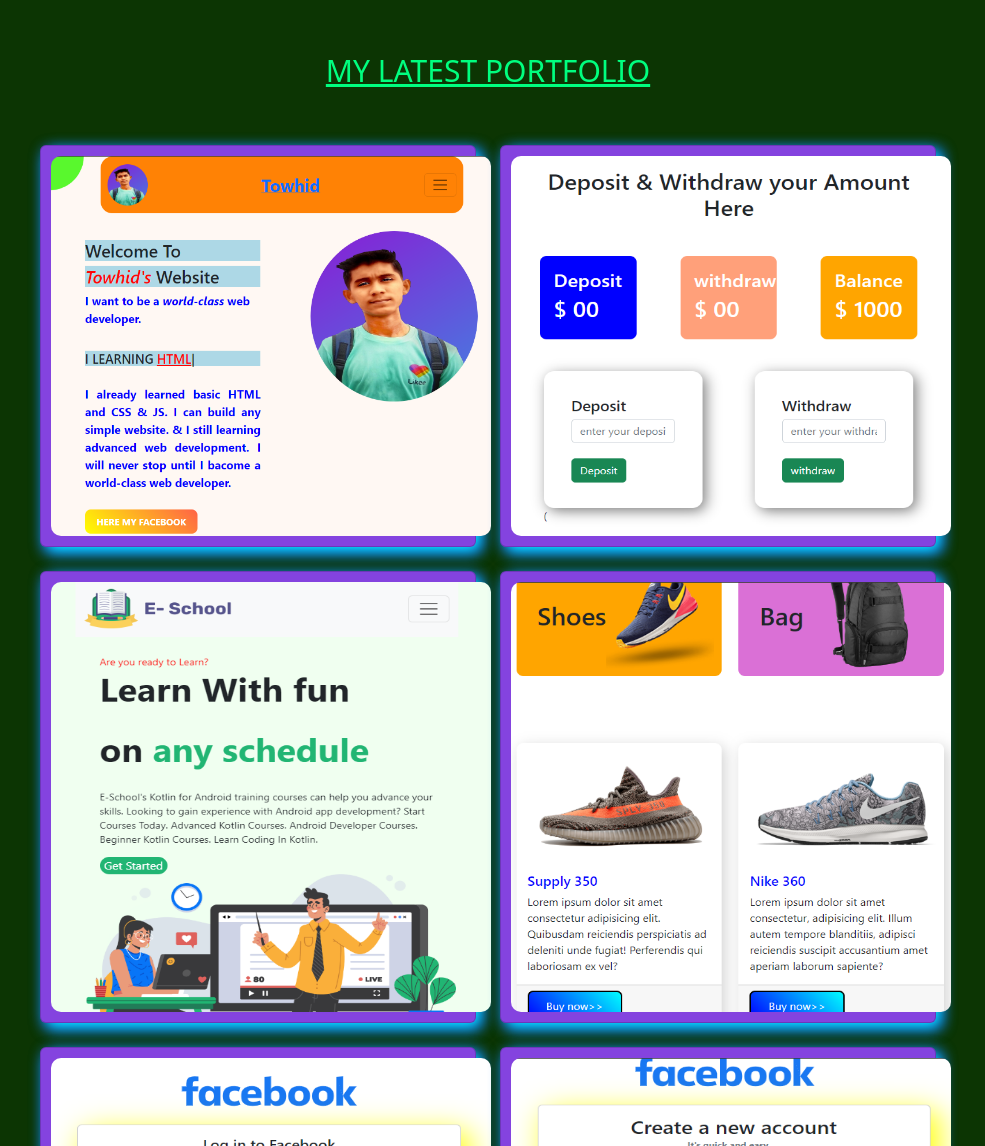
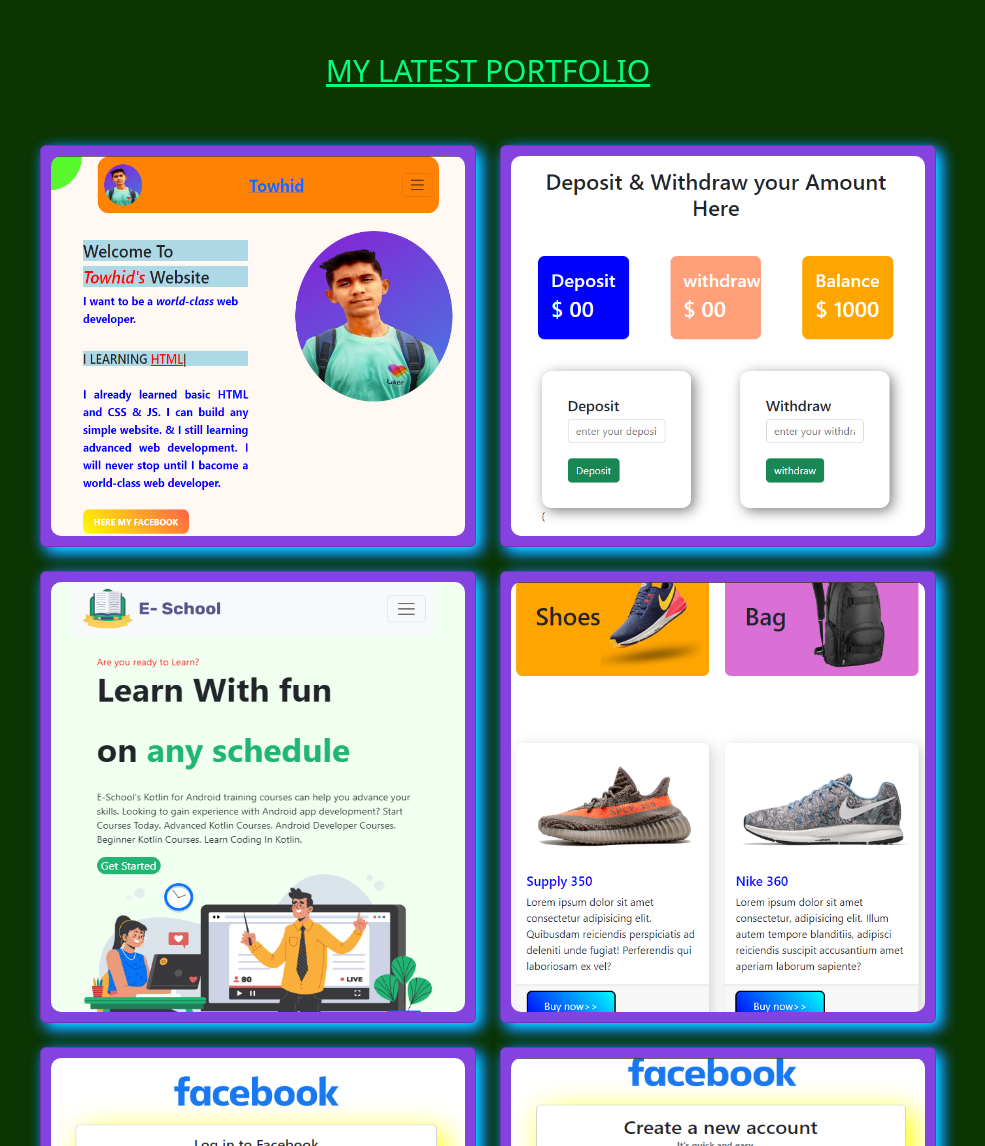
Before and after one commit to TowhidIslam002k/Towhid-s-portfolio, a plain HTML site: page index.html in a window 1280 px wide. Shown: the part 1711-2857 px from the top of the page, without its empty margins (260-1245 px from the left). Drawn offline with nearby package versions, Linux system fonts and the light colour scheme.

Commit message:
Add files via upload

```diff
--- a/index.html
+++ b/index.html
@@ -16,7 +16,7 @@
         <div class="container">
             <a style="text-decoration: none;" href="https://www.facebook.com/towhid002k"><h2 class="my-1st-name">TOWHID</h2></a>
             <br><br><br>
-            <a style="margin-left: 50px;" href="https://t002.d003@gmail.com"><i style="font-size: 30px;" class="fa-solid fa-envelope"></i></a>
+            <a style="margin-left: 50px;" href="mailto:t002.d003@gmail.com"><i style="font-size: 30px;" class="fa-solid fa-envelope"></i></a>
             <br>
             <br>
             <br>
--- a/style.css
+++ b/style.css
@@ -263,14 +263,14 @@ li:hover{
 }
 
 .portfolio-img-1{
-    width: 460px;
+    width: auto;
     height: 400px;
     padding: 10PX;
     border-radius: 10px;
 }
 
 .portfolio-img-2{
-    width: 460px;
+    width: auto;
     height: 450px;
     padding: 10PX;
     border-radius: 10px;
```
